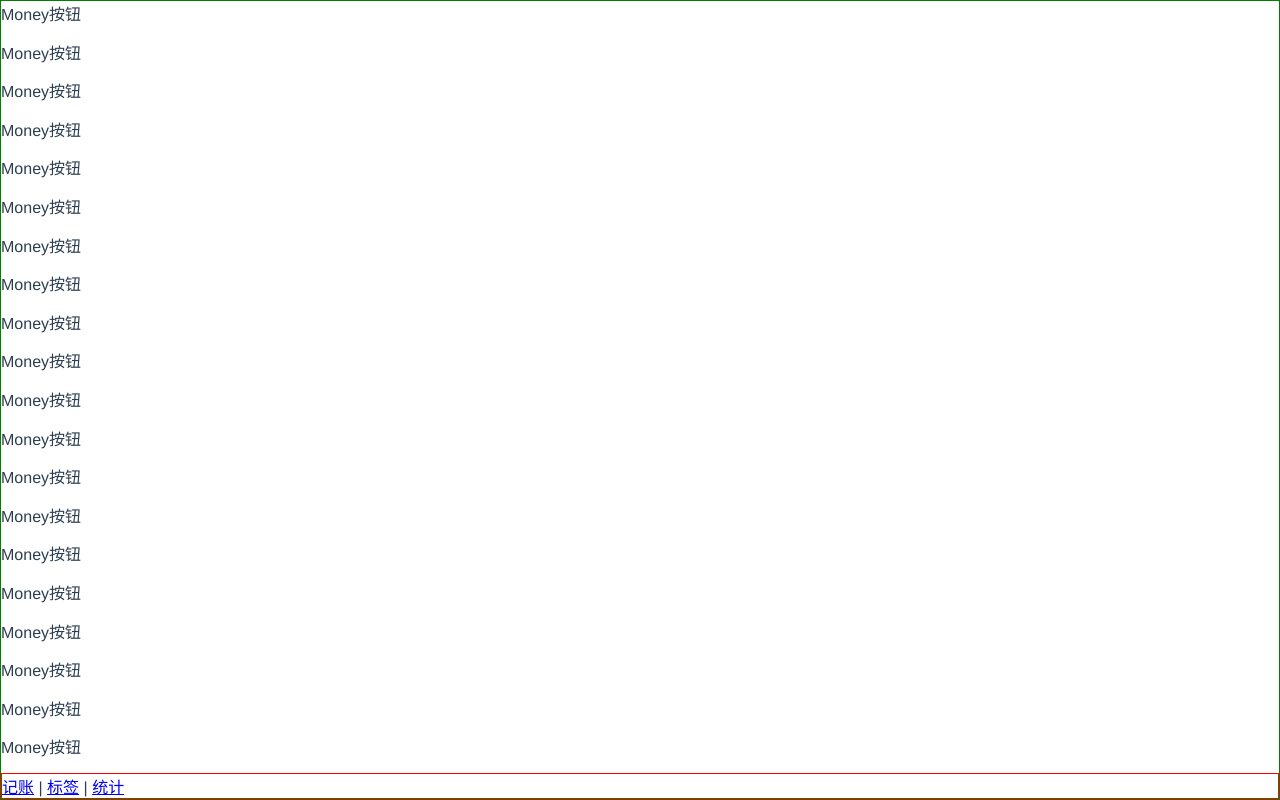
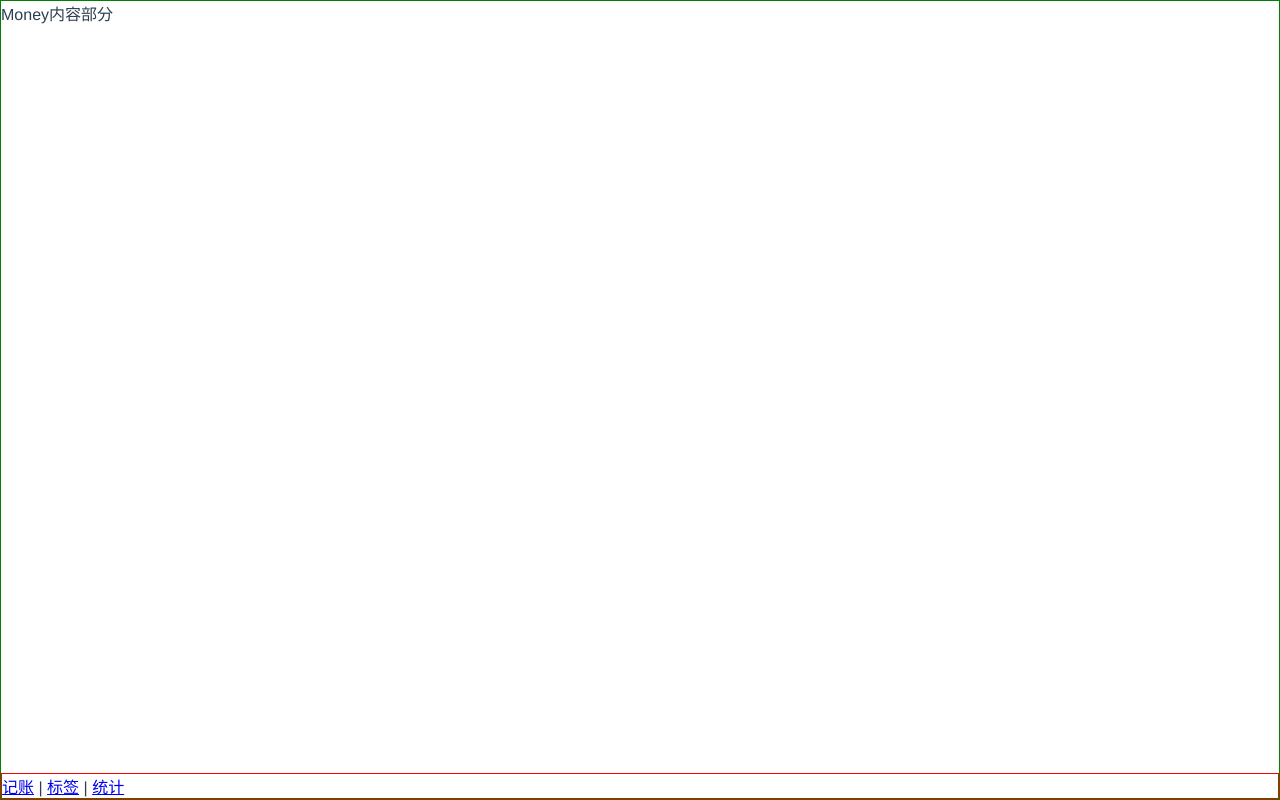
Before and after one commit to yf2050/savemoney-1, a Vue app: page /#/money in a window 1280 px wide. Built offline with nearby package versions, Linux system fonts and the light colour scheme.

Commit message:
Layout组件和slot插槽 简化重复

```diff
--- /dev/null
+++ b/src/components/Layout.vue
@@ -0,0 +1,28 @@
+<template>
+  <div class="nav-wrapper">
+    <div class="content">
+      <slot/>
+    </div>
+    <Nav/>
+  </div>
+</template>
+
+<script lang="ts">
+export default {
+  name: 'Layout'
+}
+</script>
+
+<style lang="scss" scoped>
+.nav-wrapper {
+  border: 1px solid green;
+  display: flex;
+  flex-direction: column;
+  height: 100vh;
+}
+
+.content {
+  overflow: auto;
+  flex-grow: 1
+}
+</style>
--- a/src/main.ts
+++ b/src/main.ts
@@ -4,9 +4,11 @@ import './registerServiceWorker'
 import router from './router'
 import store from './store'
 import Nav from '@/components/Nav.vue'
+import Layout from '@/components/Layout.vue'
 
 Vue.config.productionTip = false
 Vue.component('Nav',Nav)
+Vue.component("Layout",Layout)
 
 new Vue({
   router,
--- a/src/views/Labels.vue
+++ b/src/views/Labels.vue
@@ -1,7 +1,7 @@
 <template>
-  <div>Labels按钮
-    <Nav/>
-  </div>
+  <Layout>
+    <p>Labels内容部分</p>
+  </Layout>
 </template>
 
 <script lang="ts">
@@ -10,7 +10,3 @@ export default {
   name: 'Labels',
 }
 </script>
-
-<style lang="scss" scoped>
-
-</style>
--- a/src/views/Money.vue
+++ b/src/views/Money.vue
@@ -1,50 +1,7 @@
 <template>
-  <div class="nav-wrapper">
-
-    <div class="content">
-      Money按钮
-    </div>
-    <div class="content">
-      Money按钮
-    </div>    <div class="content">
-    Money按钮
-  </div>    <div class="content">
-    Money按钮
-  </div>    <div class="content">
-    Money按钮
-  </div>    <div class="content">
-    Money按钮
-  </div>    <div class="content">
-    Money按钮
-  </div>    <div class="content">
-    Money按钮
-  </div>    <div class="content">
-    Money按钮
-  </div>    <div class="content">
-    Money按钮
-  </div>    <div class="content">
-    Money按钮
-  </div>    <div class="content">
-    Money按钮
-  </div>    <div class="content">
-    Money按钮
-  </div>    <div class="content">
-    Money按钮
-  </div>    <div class="content">
-    Money按钮
-  </div>    <div class="content">
-    Money按钮
-  </div>    <div class="content">
-    Money按钮
-  </div>    <div class="content">
-    Money按钮
-  </div>    <div class="content">
-    Money按钮
-  </div>    <div class="content">
-    Money按钮
-  </div>
-    <Nav/>
-  </div>
+  <Layout>
+    <p>Money内容部分</p>
+  </Layout>
 </template>
 
 <script lang="ts">
@@ -53,17 +10,3 @@ export default {
   name: 'money.vue',
 }
 </script>
-
-<style lang="scss" scoped>
-.nav-wrapper {
-  border: 1px solid green;
-  display: flex;
-  flex-direction: column;
-  height: 100vh;
-}
-
-.content {
-  overflow: auto;
-  flex-grow: 1
-}
-</style>
--- a/src/views/NotFound.vue
+++ b/src/views/NotFound.vue
@@ -1,8 +1,8 @@
 <template>
-  <div>
-    <div>404页面 请跳转新页面</div>
+  <Layout>
+    <p>404页面 请跳转新页面</p>
     <router-link to="/">返回首页</router-link>
-  </div>
+  </Layout>
 </template>
 
 <script lang="ts">
@@ -10,7 +10,3 @@ export default {
   name: 'NotFound'
 }
 </script>
-
-<style lang="scss" scoped>
-
-</style>
--- a/src/views/Statistics.vue
+++ b/src/views/Statistics.vue
@@ -1,7 +1,7 @@
 <template>
-  <div>Statistics按钮
-    <Nav/>
-  </div>
+  <Layout>
+    <p>Statisics内容部分</p>
+  </Layout>
 </template>
 
 <script lang="ts">
```
